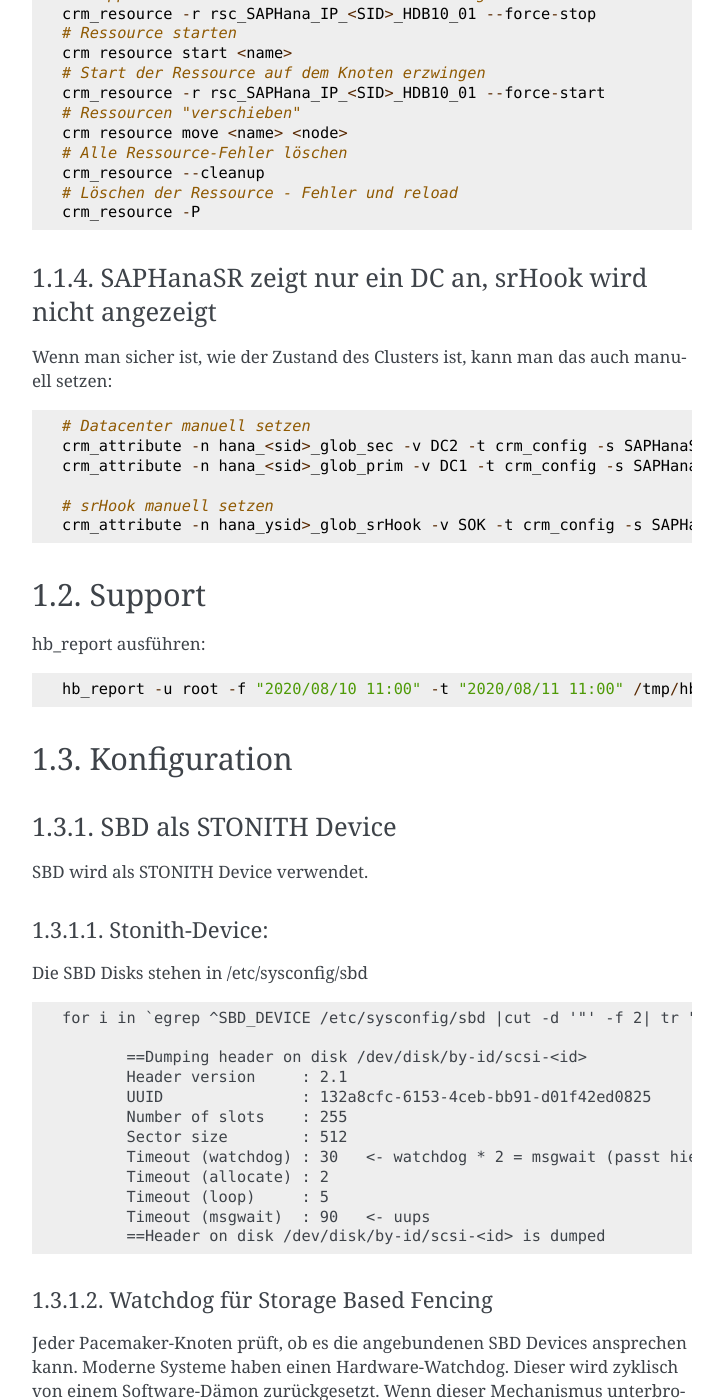
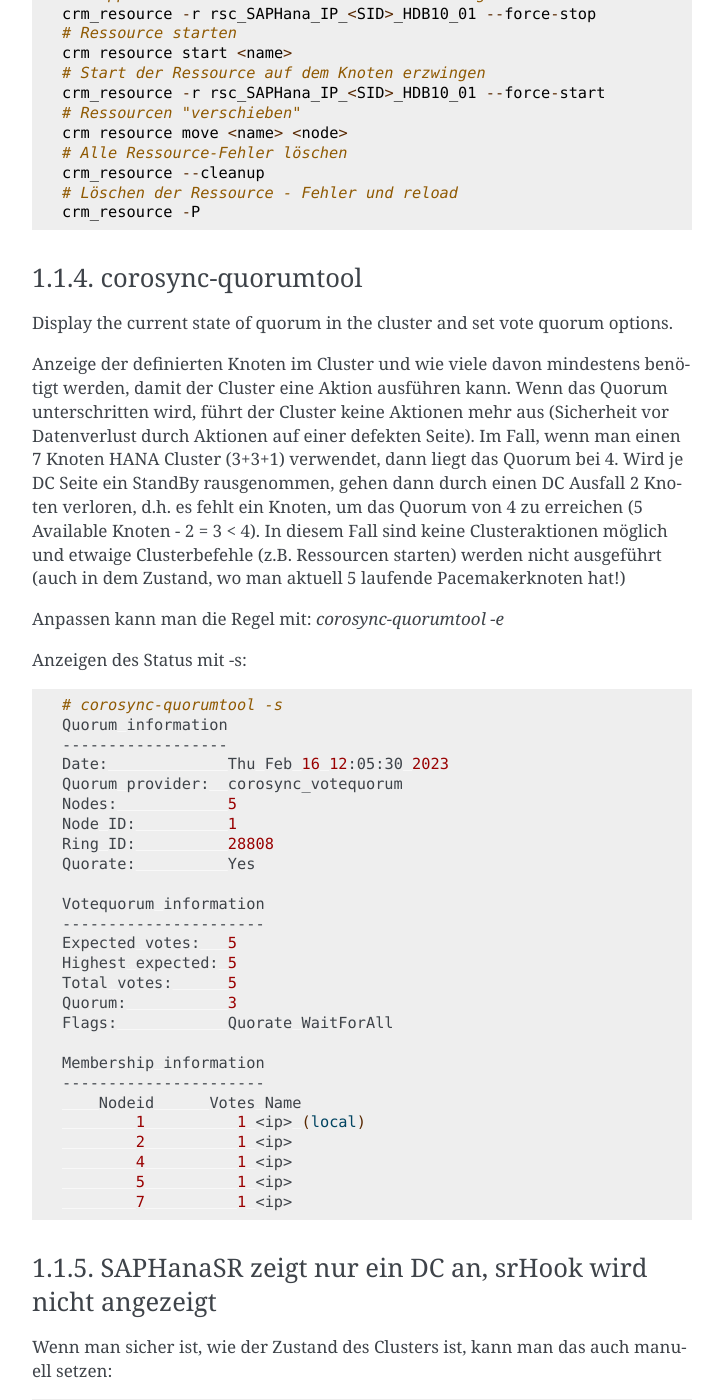
Before and after one commit to arzieg/mspdoc, a Sphinx documentation site: the page built from docsrc/source/pacemaker/pacemaker.rst, in a window 1280 px wide and 1400 px high, scrolled down 1159 px. Shown: the whole window, without its empty margins (388-1111 px from the left). Built offline with Sphinx 7.4.7, drawn with Linux system fonts in a browser that asks for light colours; some of the changed text lies outside the part shown.

Commit message:
add corosync-quorumtool

```diff
--- a/docsrc/source/pacemaker/pacemaker.rst
+++ b/docsrc/source/pacemaker/pacemaker.rst
@@ -80,6 +80,52 @@
     crm_resource --cleanup
     # Löschen der Ressource - Fehler und reload
     crm_resource -P
+
+
+corosync-quorumtool
+====================
+Display the current state of quorum in the cluster and set vote quorum options.
+
+Anzeige der definierten Knoten im Cluster und wie viele davon mindestens benötigt werden, damit der Cluster eine Aktion ausführen kann.
+Wenn das Quorum unterschritten wird, führt der Cluster keine Aktionen mehr aus (Sicherheit vor Datenverlust durch Aktionen auf einer defekten Seite).
+Im Fall, wenn man einen 7 Knoten HANA Cluster (3+3+1) verwendet, dann liegt das Quorum bei 4. Wird je DC Seite ein StandBy rausgenommen, gehen dann
+durch einen DC Ausfall 2 Knoten verloren, d.h. es fehlt ein Knoten, um das Quorum von 4 zu erreichen (5 Available Knoten - 2 = 3 < 4). In diesem
+Fall sind keine Clusteraktionen möglich und etwaige Clusterbefehle (z.B. Ressourcen starten) werden nicht ausgeführt (auch in dem Zustand, wo man
+aktuell 5 laufende Pacemakerknoten hat!)
+
+Anpassen kann man die Regel mit:
+`corosync-quorumtool -e`
+
+Anzeigen des Status mit -s:
+
+.. code:: bash
+
+    # corosync-quorumtool -s                                                                                                                                                                                              [12/24]
+    Quorum information
+    ------------------
+    Date:             Thu Feb 16 12:05:30 2023
+    Quorum provider:  corosync_votequorum
+    Nodes:            5
+    Node ID:          1
+    Ring ID:          28808
+    Quorate:          Yes
+
+    Votequorum information
+    ----------------------
+    Expected votes:   5
+    Highest expected: 5
+    Total votes:      5
+    Quorum:           3
+    Flags:            Quorate WaitForAll
+
+    Membership information
+    ----------------------
+        Nodeid      Votes Name
+            1          1 <ip> (local)
+            2          1 <ip>
+            4          1 <ip>
+            5          1 <ip>
+            7          1 <ip>
 
 
 SAPHanaSR zeigt nur ein DC an, srHook wird nicht angezeigt
```
